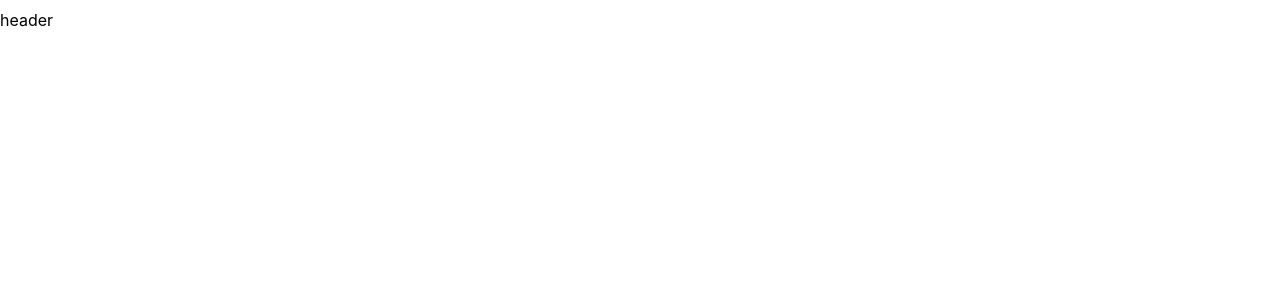
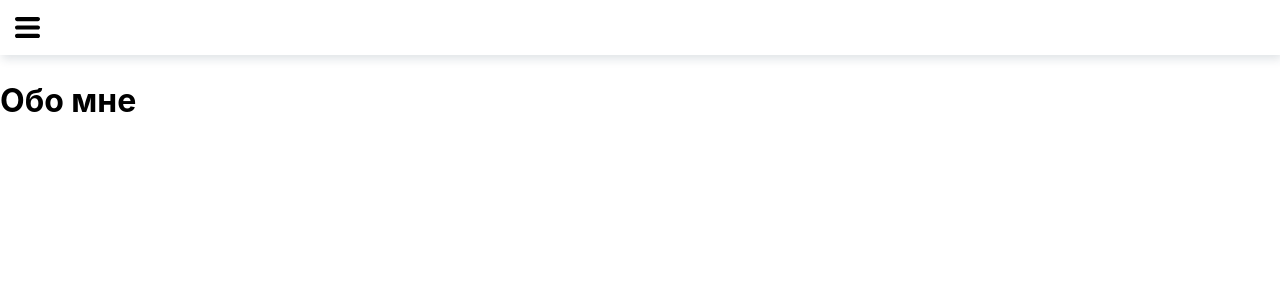
Before and after one commit to Lexa74/myblog, a React (Create React App) app: page /about in a window 1280 px wide. Before the commit this address had no page. Shown: the top 300 px of the page. Built offline with nearby package versions, Linux system fonts and the light colour scheme.

Commit message:
Burger menu + animation [done] UserInfo edits

```diff
--- a/src/App.css
+++ b/src/App.css
@@ -2,8 +2,20 @@
   box-sizing: border-box;
 }
 
+img {
+  width: 100%;
+}
+
+.link {
+  color: black;
+}
+
 .App {
   text-align: left;
+  padding-top: 50px;
+}
+
+.wrapper {
   width: 1366px;
   margin: 0 auto;
   padding: 10px 0;
--- a/src/App.js
+++ b/src/App.js
@@ -3,15 +3,16 @@ import './App.css';
 import {BrowserRouter, Route, Routes} from "react-router-dom";
 import {Home} from "./pages/home/Home";
 import {UserInfo} from "./pages/userInfo/UserInfo";
+import {AboutMe} from "./pages/aboutMe/AboutMe";
 
 function App() {
   return (
     <div className="App">
-        header
       <BrowserRouter>
         <Routes>
           <Route path="/" element={<Home/>} />
           <Route path="/userInfo/:userID" element={<UserInfo/>} />
+          <Route path="/about" element={<AboutMe/>} />
         </Routes>
       </BrowserRouter>
     </div>
--- a/src/components/header/Header.js
+++ b/src/components/header/Header.js
@@ -1,7 +1,45 @@
+import {Burger} from "../icons/Burger";
+import './header.scss'
+import Nav from 'react-bootstrap/Nav';
+import {useState} from "react";
+import {useLocation} from "react-router-dom";
+import avatar from '../../assets/images/myAvatar.jpg'
+
 export const Header = () => {
+    const [isOpenMenu, setInOpenMenu] = useState(false);
+    const location = useLocation()
+
+    const clickHandlerBurger = () => {
+        setInOpenMenu(!isOpenMenu)
+    }
+
     return (
-        <>
-
-        </>
+        <header>
+            <div
+                className="burger-menu"
+                onClick={clickHandlerBurger}
+            >
+                <Burger height={25} width={25} color={'black'}/>
+            </div>
+            <div className={`navigation-menu ${isOpenMenu ? 'active' : ''}`}>
+                <div className="profile">
+                    <div className="wrapper-avatar">
+                        <img src={avatar} alt=""/>
+                    </div>
+                    <span>Алексей</span>
+                    <span>lexaqwas74@gmail.com</span>
+                </div>
+                <Nav
+                    className={`df flex-column`}
+                >
+                    <Nav.Item>
+                        <Nav.Link eventKey={'/'} href="/" active={location.pathname === '/'}>Список постов</Nav.Link>
+                    </Nav.Item>
+                    <Nav.Item>
+                        <Nav.Link eventKey={'about'} href="/about" active={location.pathname === '/about'}>Обо мне</Nav.Link>
+                    </Nav.Item>
+                </Nav>
+            </div>
+        </header>
     )
 }
--- /dev/null
+++ b/src/components/header/header.scss
@@ -0,0 +1,68 @@
+header {
+  width: 100%;
+  position: fixed;
+  top: 0;
+  left: 0;
+  z-index: 1;
+  background: white;
+  -webkit-box-shadow: 2px 4px 9px 0px rgba(34, 60, 80, 0.14);
+  -moz-box-shadow: 2px 4px 9px 0px rgba(34, 60, 80, 0.14);
+  box-shadow: 2px 4px 9px 0px rgba(34, 60, 80, 0.14);
+
+  .burger-menu {
+    cursor: pointer;
+    display: inline-flex;
+    z-index: 3;
+    position: relative;
+    padding: 15px;
+  }
+
+  .profile {
+    text-align: center;
+    font-size: 14px;
+    display: flex;
+    flex-direction: column;
+    margin-bottom: 10px;
+
+    .wrapper-avatar {
+      width: 80px;
+      margin: 0 auto;
+
+      img {
+        border-radius: 50%;
+      }
+    }
+  }
+
+  .navigation-menu {
+    width: 280px;
+    position: fixed;
+    top: 0;
+    left: 0;
+    transform: translateX(-320px);
+    transition: .3s all;
+    padding-top: 60px;
+    height: 100vh;
+    background: white;
+    z-index: 2;
+    -webkit-box-shadow: 2px 2px 9px 0px rgba(34, 60, 80, 0.14);
+    -moz-box-shadow: 2px 2px 9px 0px rgba(34, 60, 80, 0.14);
+    box-shadow: 2px 2px 9px 0px rgba(34, 60, 80, 0.14);
+
+    .nav-link {
+      text-decoration: none;
+      color: black;
+      padding: 15px;
+      display: block;
+
+      &.active {
+        background: #0d6efd;
+        color: white;
+      }
+    }
+
+    &.active {
+      transform: translateX(0);
+    }
+  }
+}
--- /dev/null
+++ b/src/components/icons/Burger.js
@@ -0,0 +1,19 @@
+export const Burger = ({width, height, color = '#000000'}) => {
+    return (
+        <svg
+            xmlns="http://www.w3.org/2000/svg"
+            version="1.1"
+            id="Layer_1"
+            x="0px"
+            y="0px"
+            width={width}
+            height={height}
+            viewBox="0 0 122.879 103.609" enable-background="new 0 0 122.879 103.609"
+            fill={color}>
+            <g>
+            <path
+                d="M10.368,0h102.144c5.703,0,10.367,4.665,10.367,10.367v0 c0,5.702-4.664,10.368-10.367,10.368H10.368C4.666,20.735,0,16.07,0,10.368v0C0,4.665,4.666,0,10.368,0L10.368,0z M10.368,82.875 h102.144c5.703,0,10.367,4.665,10.367,10.367l0,0c0,5.702-4.664,10.367-10.367,10.367H10.368C4.666,103.609,0,98.944,0,93.242l0,0 C0,87.54,4.666,82.875,10.368,82.875L10.368,82.875z M10.368,41.438h102.144c5.703,0,10.367,4.665,10.367,10.367l0,0 c0,5.702-4.664,10.368-10.367,10.368H10.368C4.666,62.173,0,57.507,0,51.805l0,0C0,46.103,4.666,41.438,10.368,41.438 L10.368,41.438z"/>
+            </g>
+        </svg>
+    )
+}
--- a/src/components/post/post.scss
+++ b/src/components/post/post.scss
@@ -1,8 +1,12 @@
 .post {
   border: 1px solid #0d6efd;
-  padding: 10px;
+  padding: 10px 20px;
   text-align: left;
   margin-bottom: 10px;
+
+  &:hover {
+    background: #fafafa;
+  }
 
   .title {
     font-size: 24px;
--- /dev/null
+++ b/src/pages/aboutMe/AboutMe.js
@@ -0,0 +1,12 @@
+import {Header} from "../../components/header/Header";
+
+export const AboutMe = () => {
+    return (
+        <>
+            <Header/>
+            <div className="wrapper">
+                <h1>Обо мне</h1>
+            </div>
+        </>
+    )
+}
--- a/src/pages/home/Home.js
+++ b/src/pages/home/Home.js
@@ -2,6 +2,7 @@ import {getPosts} from "../../services/api";
 import {Post} from "../../components/post/Post";
 import {useEffect, useState} from "react";
 import {Loader} from "../../components/icons/Loader";
+import {Header} from "../../components/header/Header";
 
 export const Home = () => {
     const [posts, setPosts] = useState([]);
@@ -19,6 +20,8 @@ export const Home = () => {
 
     return (
         <>
+            <Header/>
+            <div className={'blog wrapper'}>
                 <h1>Мой блог</h1>
                 <div className={'posts'}>
                     {posts.length !== 0 ? (
@@ -27,7 +30,7 @@ export const Home = () => {
                         ))
                     ) : <Loader/>}
                 </div>
+            </div>
         </>
-
     )
 }
--- a/src/pages/userInfo/UserInfo.js
+++ b/src/pages/userInfo/UserInfo.js
@@ -1,8 +1,9 @@
 import {useEffect, useState} from "react";
 import {getPosts, getUser} from "../../services/api";
-import {useParams} from "react-router-dom";
+import {Link, useParams} from "react-router-dom";
 import {Loader} from "../../components/icons/Loader";
-import './userInfo.scss'
+import {Header} from "../../components/header/Header";
+import {Post} from "../../components/post/Post";
 
 export const UserInfo = () => {
     const {userID} = useParams();
@@ -22,7 +23,10 @@ export const UserInfo = () => {
         fetchData();
     },[])
     return (
-        <div className={'userInfo'}>
+        <>
+            <Header/>
+            <div className={'userInfo wrapper'}>
+                <Link className={'link'} to={'/'}>Назад</Link>
                 <h1>Информация о пользователе</h1>
                 {postsOfUser.length !== 0 ? (
                     <>
@@ -31,17 +35,13 @@ export const UserInfo = () => {
                             <p><b>E-mail:</b> {userInfo.email}</p>
                             <p><b>Адрес:</b> {userInfo.address.city}, {userInfo.address.street}</p>
                         </div>
-                    <p><b>Список постов:</b> </p>
                         {postsOfUser.map((post) => (
-                        <div className={'user-post-content'} key={post.id}>
-                            <b className={'title'}>{post.title}</b>
-                            <div>{post.body}</div>
-                            <p className={'line'}> - </p>
-                        </div>
-
+                            <Post key={post.id} id={post.id} description={post.body} title={post.title} userId={post.userId}/>
                         ))}
                     </>
                 ) : <Loader/>}
             </div>
+        </>
+
     )
 }
--- a/src/pages/userInfo/userInfo.scss
+++ /dev/null
@@ -1,13 +0,0 @@
-.userInfo {
-  .personal-data {
-    border: 1px solid #0d6efd;
-    padding: 10px;
-  }
-  .user-post-content {
-    &:last-child {
-      .line {
-        display: none;
-      }
-    }
-  }
-}
```
Also changed, not shown: src/assets/images/Loading_icon.gif (deleted), src/assets/images/myAvatar.jpg (added). Lines whose indentation alone changed are shown as unchanged.
